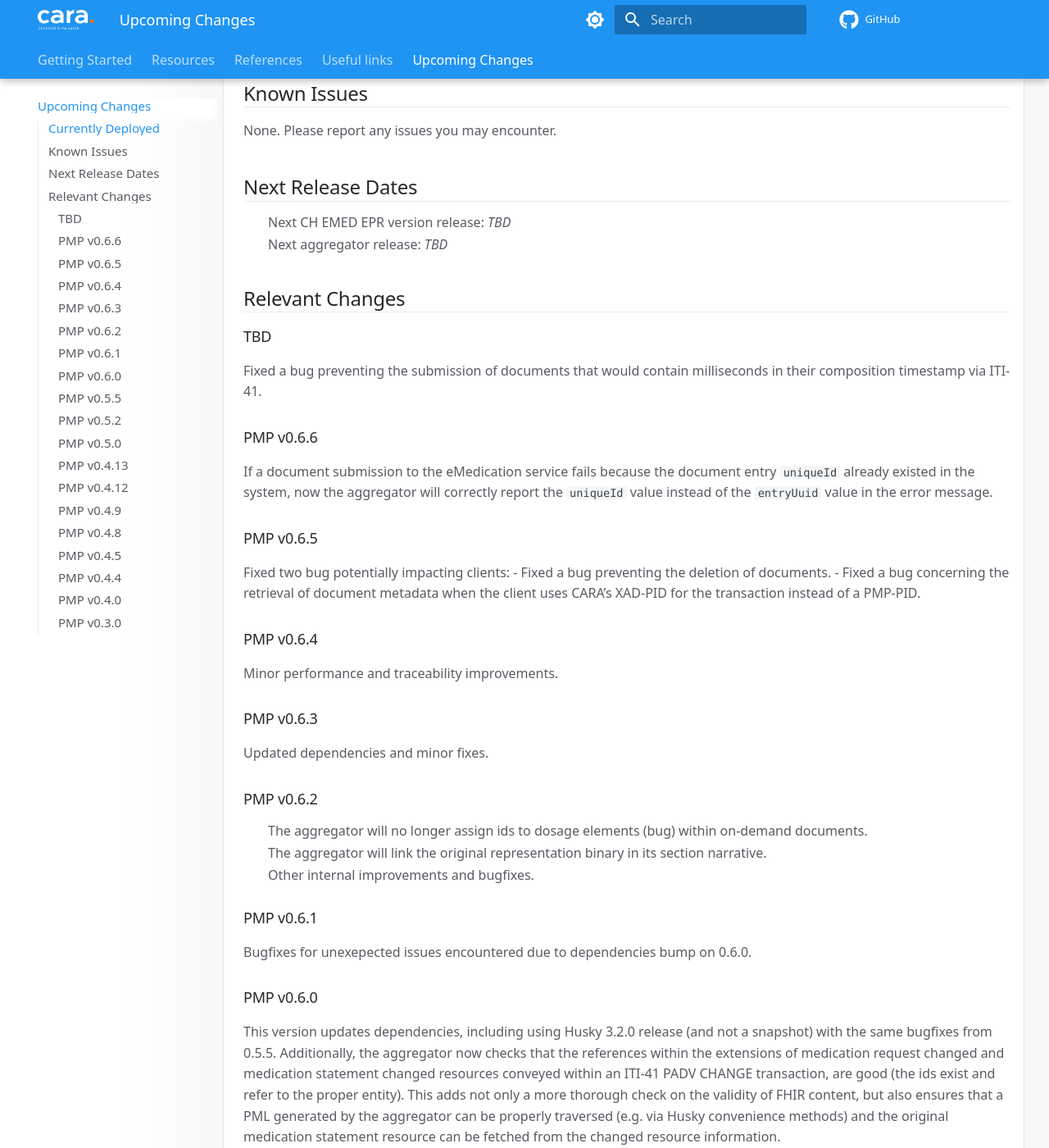
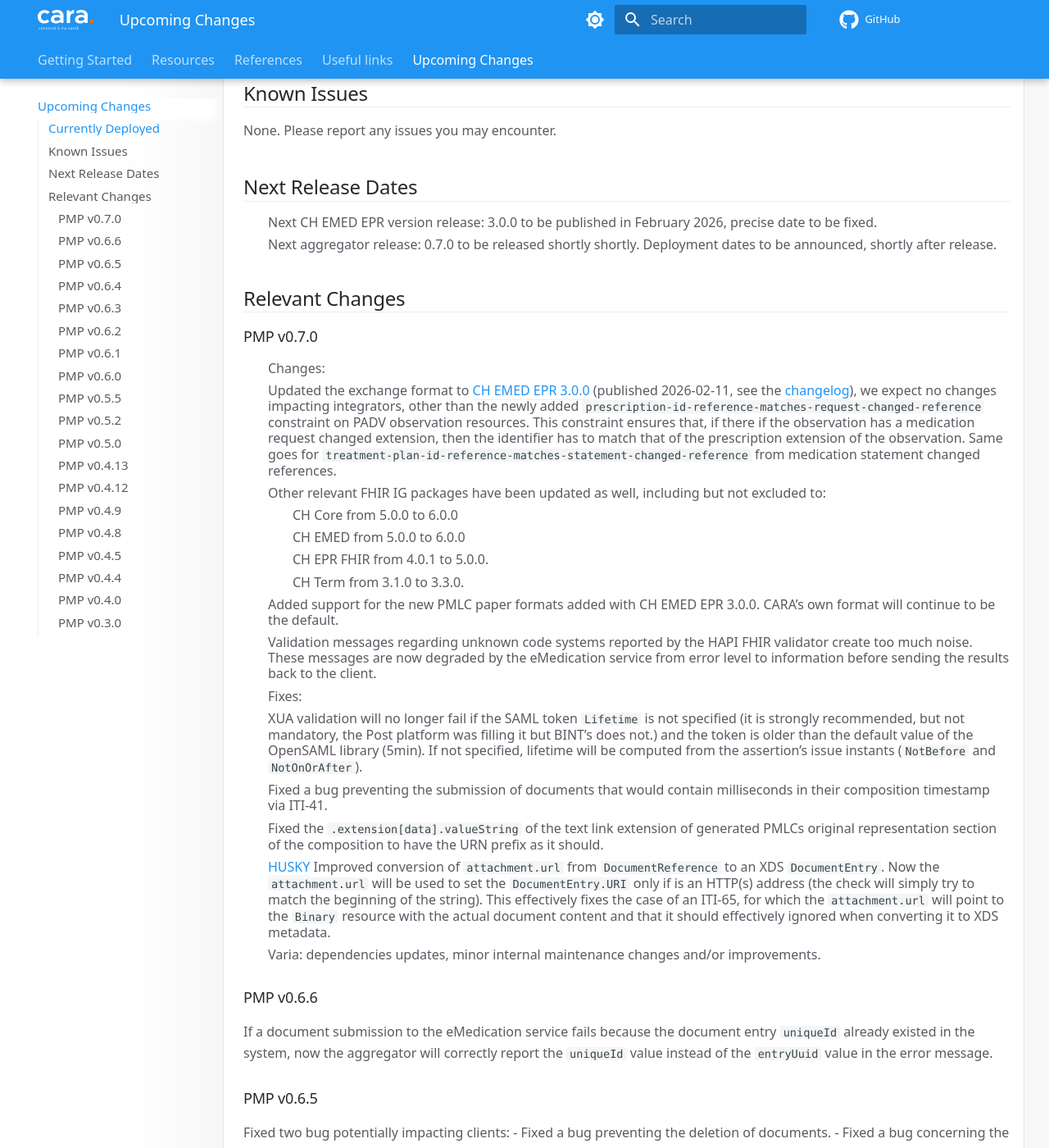
Before and after one commit to CARA-ch/emed-service-guide, an MkDocs documentation site: the page built from docs/other/upcoming_changes.md, in a window 1280 px wide and 1400 px high, scrolled down 583 px. Shown: the whole window at 82% size. Built offline with MkDocs 1.6.1 and Material for MkDocs 9.7.7, drawn with Linux system fonts in a browser that asks for light colours; comment, search, counter and statistics services are not loaded.

Commit message:
Updated upcoming changes and pharm1 doc with changes for the next release (agg 0.7.0, alpage 0.2.0 and emu 0.4.0; with CH EMED EPR 3.0.0)

```diff
--- a/docs/other/upcoming_changes.md
+++ b/docs/other/upcoming_changes.md
@@ -18,12 +18,27 @@ None. Please report any issues you may encounter.
 
 ## Next Release Dates
 
-- Next CH EMED EPR version release: *TBD*
-- Next aggregator release: *TBD*
+- Next CH EMED EPR version release: 3.0.0 to be published in February 2026, precise date to be fixed.
+- Next aggregator release: 0.7.0 to be released shortly shortly. Deployment dates to be announced, shortly after release.
 
 ## Relevant Changes
-### TBD
-Fixed a bug preventing the submission of documents that would contain milliseconds in their composition timestamp via ITI-41.
+### PMP v0.7.0
+
+- Changes:
+  - Updated the exchange format to [CH EMED EPR 3.0.0](https://fhir.ch/ig/ch-emed-epr/3.0.0/index.html) (published 2026-02-11, see the [changelog](https://fhir.ch/ig/ch-emed-epr/changelog.html)), we expect no changes impacting integrators, other than the newly added `prescription-id-reference-matches-request-changed-reference` constraint on PADV observation resources. This constraint ensures that, if there if the observation has a medication request changed extension, then the identifier has to match that of the prescription extension of the observation. Same goes for `treatment-plan-id-reference-matches-statement-changed-reference` from medication statement changed references.
+  - Other relevant FHIR IG packages have been updated as well, including but not excluded to:
+    - CH Core from 5.0.0 to 6.0.0
+	- CH EMED from 5.0.0 to 6.0.0
+	- CH EPR FHIR from 4.0.1 to 5.0.0.
+	- CH Term from 3.1.0 to 3.3.0.
+  - Added support for the new PMLC paper formats added with CH EMED EPR 3.0.0. CARA's own format will continue to be the default.
+  - Validation messages regarding unknown code systems reported by the HAPI FHIR validator create too much noise. These messages are now degraded by the eMedication service from error level to information before sending the results back to the client.
+- Fixes:
+  - XUA validation will no longer fail if the SAML token `Lifetime` is not specified (it is strongly recommended, but not mandatory, the Post platform was filling it but BINT's does not.) and the token is older than the default value of the OpenSAML library (5min). If not specified, lifetime will be computed from the assertion's issue instants (`NotBefore` and `NotOnOrAfter`).
+  - Fixed a bug preventing the submission of documents that would contain milliseconds in their composition timestamp via ITI-41.
+  - Fixed the `.extension[data].valueString` of the text link extension of generated PMLCs original representation section of the composition to have the URN prefix as it should.
+  - [HUSKY](https://github.com/project-husky/husky/issues/336) Improved conversion of `attachment.url` from `DocumentReference` to an XDS `DocumentEntry`. Now the `attachment.url` will be used to set the `DocumentEntry.URI` only if is an HTTP(s) address (the check will simply try to match the beginning of the string). This effectively fixes the case of an ITI-65, for which the `attachment.url` will point to the `Binary` resource with the actual document content and that it should effectively ignored when converting it to XDS metadata.
+- Varia: dependencies updates, minor internal maintenance changes and/or improvements.
 
 ### PMP v0.6.6
 If a document submission to the eMedication service fails because the document entry `uniqueId` already existed in the system, now the aggregator will correctly report the `uniqueId` value instead of the `entryUuid` value in the error message.
```
Also changed, not shown: docs/resources/transactions/chpharm1.md (+6 -1 lines).
